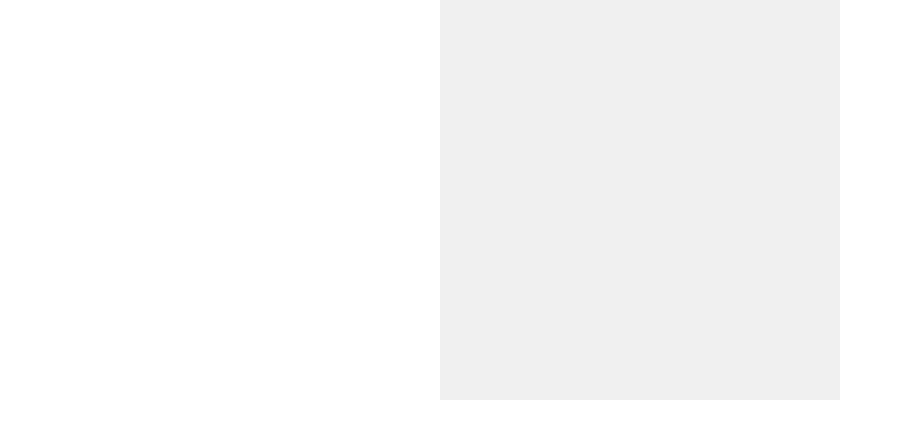
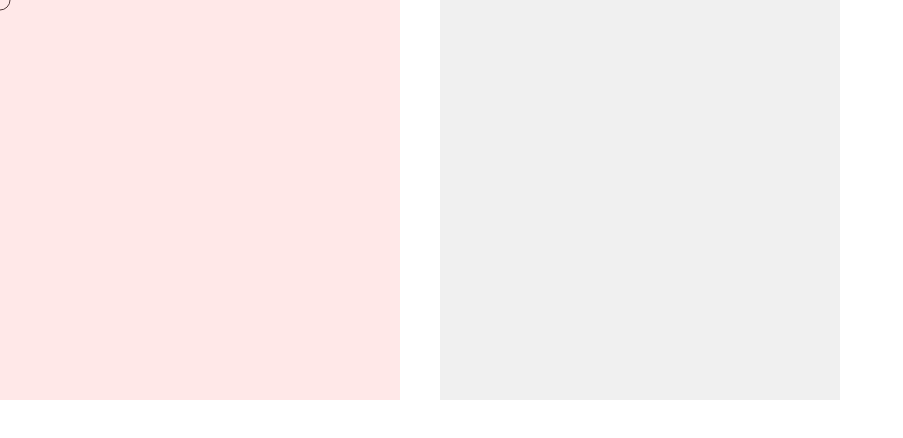
Before and after one commit to jemcafe/sketch-react, a React (Create React App) app: page / in a window 1280 px wide. Shown: the top 438 px of the page, without its empty margins (0-903 px from the left). Built offline with nearby package versions, Linux system fonts and the light colour scheme.

Commit message:
Added svg for brush. Added an overlay for the canvas so the brush can move an be seen. Created methof for the mouse location.

```diff
--- a/public/index.html
+++ b/public/index.html
@@ -4,21 +4,10 @@
     <meta charset="utf-8">
     <meta name="viewport" content="width=device-width, initial-scale=1, shrink-to-fit=no">
     <meta name="theme-color" content="#000000">
-    <!--
-      manifest.json provides metadata used when your web app is added to the
-      homescreen on Android. See https://developers.google.com/web/fundamentals/engage-and-retain/web-app-manifest/
-    -->
     <link rel="manifest" href="%PUBLIC_URL%/manifest.json">
     <link rel="shortcut icon" href="%PUBLIC_URL%/favicon.ico">
-    <!--
-      Notice the use of %PUBLIC_URL% in the tags above.
-      It will be replaced with the URL of the `public` folder during the build.
-      Only files inside the `public` folder can be referenced from the HTML.
-
-      Unlike "/favicon.ico" or "favicon.ico", "%PUBLIC_URL%/favicon.ico" will
-      work correctly both with client-side routing and a non-root public URL.
-      Learn how to configure a non-root public URL by running `npm run build`.
-    -->
+    <!-- Font Awesome -->
+    <link rel="stylesheet" href="https://use.fontawesome.com/releases/v5.0.10/css/all.css" integrity="sha384-+d0P83n9kaQMCwj8F4RJB66tzIwOKmrdb46+porD/OvrJ+37WqIM7UoBtwHO6Nlg" crossorigin="anonymous">
     <title>React App</title>
   </head>
   <body>
@@ -26,15 +15,5 @@
       You need to enable JavaScript to run this app.
     </noscript>
     <div id="root"></div>
-    <!--
-      This HTML file is a template.
-      If you open it directly in the browser, you will see an empty page.
-
-      You can add webfonts, meta tags, or analytics to this file.
-      The build step will place the bundled scripts into the <body> tag.
-
-      To begin the development, run `npm start` or `yarn start`.
-      To create a production bundle, use `npm run build` or `yarn build`.
-    -->
   </body>
 </html>
--- /dev/null
+++ b/src/components/Brush.js
@@ -0,0 +1,42 @@
+import React from 'react';
+import PropTypes from 'prop-types';
+
+function Brush (props) {
+   const { radius, mouse } = props;
+
+   //
+   const stroke = '#000000';
+   const strokeWidth = 1;
+   const fill = 'transparent';
+   const r = radius;
+   const width = (r * 2) + (strokeWidth * 2);
+   const height = (r * 2) + (strokeWidth * 2);
+   const cx = r + strokeWidth;
+   const cy = r + strokeWidth;
+   const pos = {
+      x: -r + mouse.x - 1,
+      y: -r + mouse.y - 1
+   };
+
+   // styles
+   const styles = {
+      svg: {
+         position: 'fixed',
+         top: pos.y,
+         left: pos.x,
+      }
+   }
+
+   return (
+      <svg width={ width } height={ height } style={ styles.svg }>
+         <circle cx={ cx } cy={ cy } r={ r } stroke={ stroke } strokeWidth={ strokeWidth } fill={ fill } />
+      </svg>
+   );
+}
+
+Brush.propTypes = {
+   radius: PropTypes.number.isRequired,
+   mouse: PropTypes.object.isRequired
+}
+
+export default Brush;
--- a/src/components/Canvas.js
+++ b/src/components/Canvas.js
@@ -1,5 +1,6 @@
 import React, { Component } from 'react';
 import PropTypes from 'prop-types';
+import Brush from './Brush';
 
 class Canvas extends Component {
 
@@ -12,11 +13,31 @@ class Canvas extends Component {
       focus,
       engage,
       putPoint,
-      disengage
+      disengage,
+      mouse,
+      mousePosition
     } = this.props;
+
+    // canvas size
+    const width = 400;
+    const height = 400;
+
+    // styles
+    const styles = {
+      canvasOverlay: {
+        position: 'absolute',
+        top: 0,
+        left: 0,
+        width: width,
+        height: height,
+        background: 'rgba(255,180,180,0.3)'
+      }
+    }
 
     return (
       <div className="canvas">
+
+        <Brush mouse={mouse} radius={10} />
 
         { focus &&
         <div className="focus-overlay"
@@ -25,7 +46,12 @@ class Canvas extends Component {
           onMouseLeave={() => disengage(this.refs.canvas)}>
         </div> }
 
-        <canvas ref="canvas" onMouseDown={(e) => engage(this.refs.canvas, e)}/>
+        <div className="canvas-overlay" style={ styles.canvasOverlay }
+          onMouseDown={(e) => engage(this.refs.canvas, e)}
+          onMouseMove={(e) => mousePosition(this.refs.canvas, e)}>
+        </div>
+
+        <canvas ref="canvas" width={ width } height={ height }/>
 
       </div>
     );
@@ -37,7 +63,9 @@ Canvas.propTypes = {
   initCanvas: PropTypes.func.isRequired,
   engage: PropTypes.func.isRequired,
   putPoint: PropTypes.func.isRequired,
-  disengage: PropTypes.func.isRequired
+  disengage: PropTypes.func.isRequired,
+  mouse: PropTypes.object.isRequired,
+  mousePosition: PropTypes.func.isRequired
 };
 
 export default Canvas;
--- a/src/containers/CanvasCntr.js
+++ b/src/containers/CanvasCntr.js
@@ -5,8 +5,12 @@ class CanvasCntr extends Component {
   constructor () {
     super();
     this.state = {
+      mouse: {
+        x: 0,
+        y: 0
+      },
       brush: {
-        radius: 4,
+        radius: 10,
         color: '#000000',
         selected: true
       },
@@ -21,10 +25,6 @@ class CanvasCntr extends Component {
   }
 
   initCanvas = (canvas) => {
-    // Canvas size
-    canvas.width = 400;
-    canvas.height = 400;
-
     // Context of the canvas
     const context = canvas.getContext('2d');
 
@@ -34,7 +34,6 @@ class CanvasCntr extends Component {
   }
 
   engage = (canvas, e) => {
-    console.log('engaged');
     this.setState({ dragging: true, focus: true });
 
     // A point is drawn
@@ -42,7 +41,6 @@ class CanvasCntr extends Component {
   }
 
   disengage = (canvas) => {
-    console.log('disengaged');
     this.setState({ dragging: false, focus: false });
 
     // The path is reset, so the paths aren't connected
@@ -56,13 +54,11 @@ class CanvasCntr extends Component {
     const tool = brush.selected ? brush : eraser;
 
     // The location of the point is the mouse' position
-    const { x, y } = this.mousePosition(canvas, e);
+    const { x, y } = this.canvasMousePosition(canvas, e);
 
     const context = canvas.getContext('2d');
 
     if ( dragging || fire ) {
-      console.log('putPoint');
-
       context.lineWidth = tool.radius * 2;
       context.lineCap = 'round';
 
@@ -85,16 +81,26 @@ class CanvasCntr extends Component {
 
       // Beginning of the line path
       context.moveTo(x, y);
+
+      // The mouse position is set (for the brush and eraser)
+      this.setState({ mouse: { x: e.clientX, y: e.clientY } });
     }
   }
 
-  mousePosition = (canvas, e) => {
+  canvasMousePosition = (canvas, e) => {
     // Subtracting the canvas offset from the event coordinates get the coordinates relative to the canvas, which is needed for the mouse position outside of the canvas.
     // Adding the window offset gets the coordinates relative to the canvas when the window page is scrolled.
     return {
       x: e.clientX - canvas.offsetLeft + window.pageXOffset,
       y: e.clientY - canvas.offsetTop + window.pageYOffset
     };
+  }
+
+  mousePosition = (canvas, e) => {
+    console.log('Mouse Position',{ x: e.clientX, y: e.clientY });
+    this.setState({
+      mouse: { x: e.clientX, y: e.clientY }
+    });
   }
 
   render() {
@@ -104,7 +110,9 @@ class CanvasCntr extends Component {
         initCanvas={ this.initCanvas }
         engage={ this.engage }
         putPoint={ this.putPoint }
-        disengage={ this.disengage } />
+        disengage={ this.disengage }
+        mouse={ this.state.mouse }
+        mousePosition={ this.mousePosition } />
     );
   }
 }
```
Also changed, not shown: src/components/ToolMenu.js (added, +14 -0 lines).
